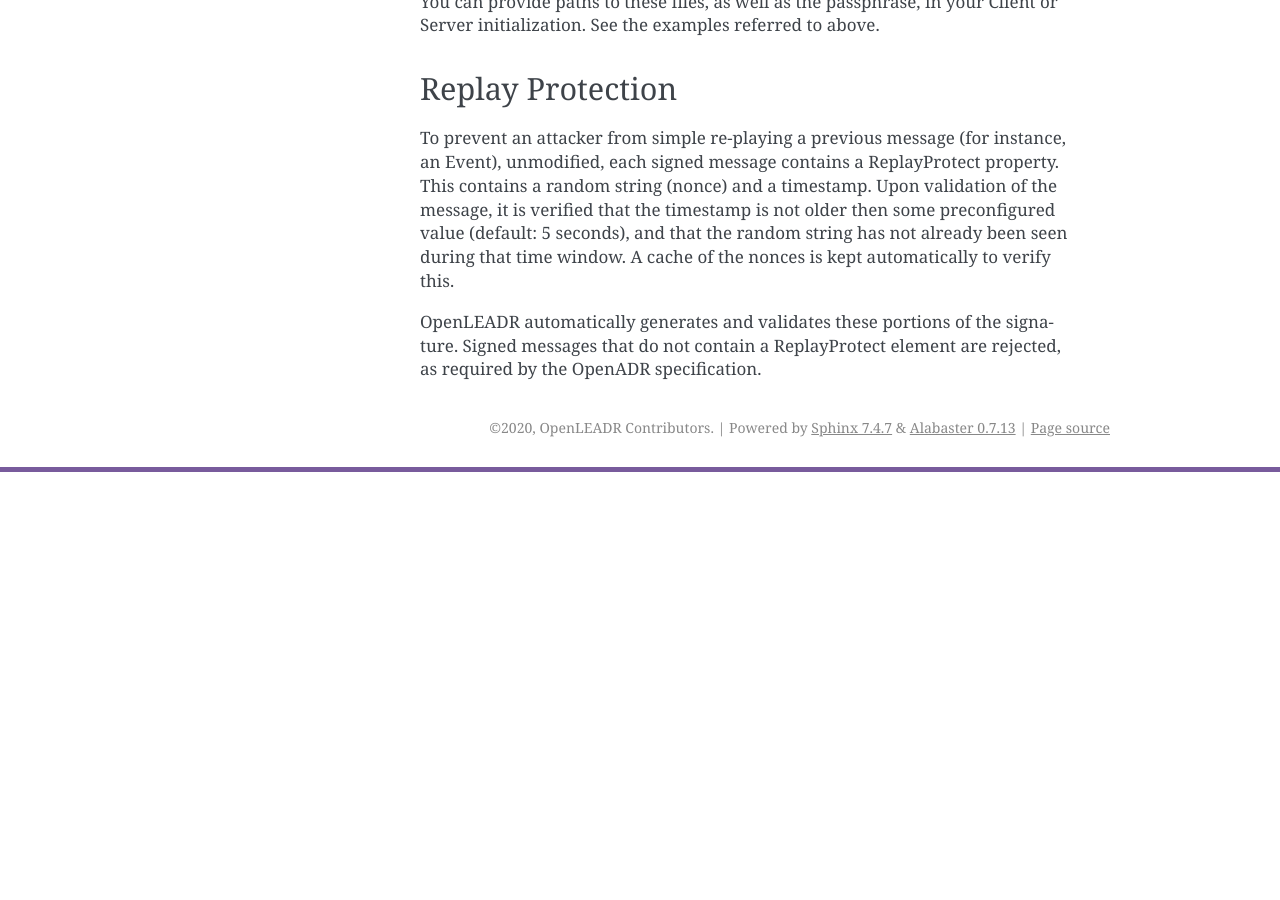
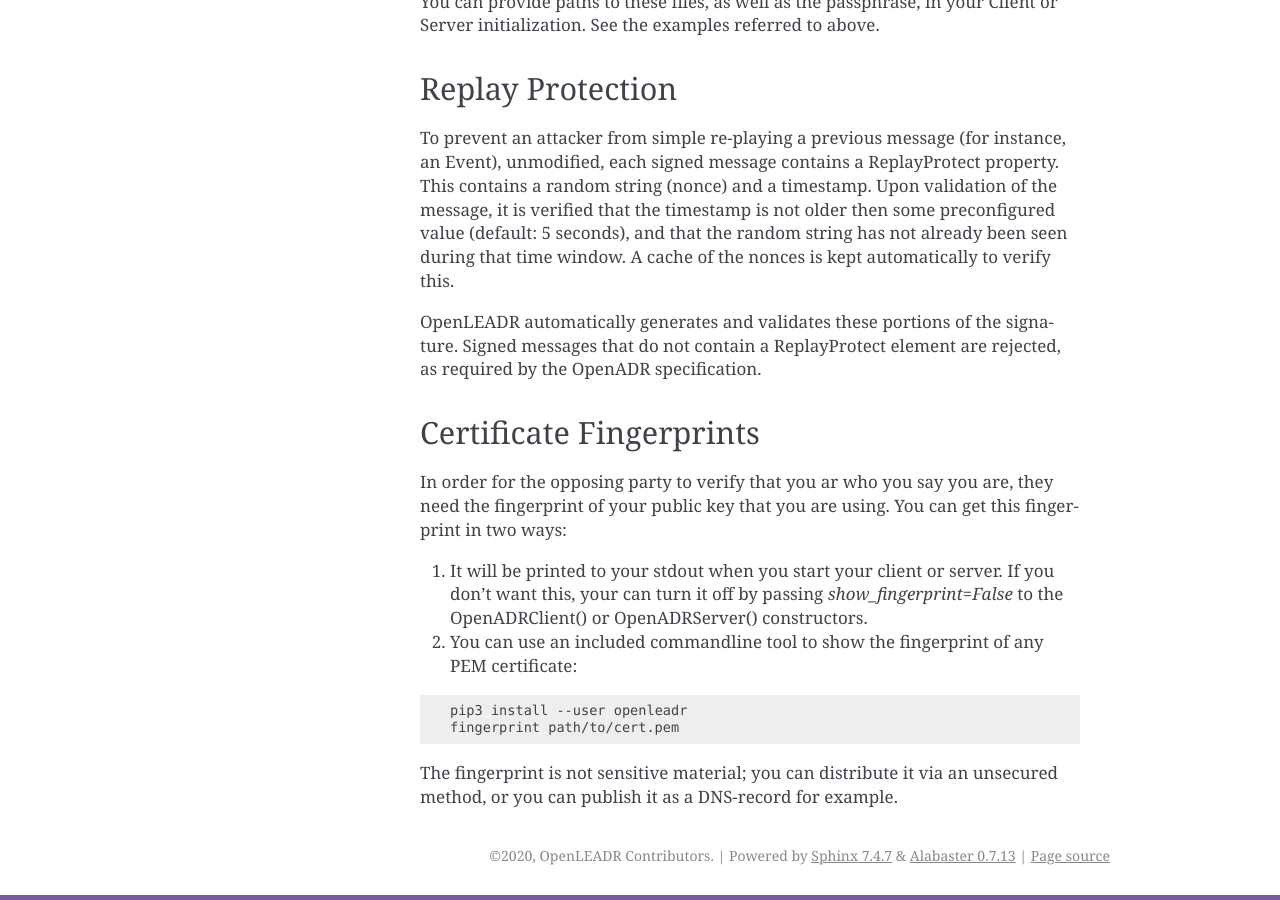
Before and after one commit to OpenLEADR/openleadr-python, a Sphinx documentation site: the page built from docs/message_signing.rst, in a window 1280 px wide and 900 px high, scrolled down 1042 px. Built offline with Sphinx 7.4.7, drawn with Linux system fonts in a browser that asks for light colours; some web fonts are replaced; the version number could not be read and is left out; before the commit the page ends 1514 px from its top, so only the background shows below that; some of the changed text lies outside the part shown.

Commit message:
Add two ways of showing the fingerprint Printing the fingerprint on startup to logging.INFO has two drawbacks:
1. With no default handlers, the user will not see INFO-level logging messages, which can be confusing.
2. If you don't want the fingerprint in your logs each time, there was no option to turn it off without raising the logging level.

This change will print the fingerprint to stdout by default, and this option can be turned off if so desired.
A user can also get their fingerprint using a command-line utility that they can run before running or building their client for the first time.

This is documented under Message Signing > Certificate Fingerprints.

```diff
--- a/docs/message_signing.rst
+++ b/docs/message_signing.rst
@@ -41,3 +41,19 @@ Replay Protection
 To prevent an attacker from simple re-playing a previous message (for instance, an Event), unmodified, each signed message contains a ReplayProtect property. This contains a random string (nonce) and a timestamp. Upon validation of the message, it is verified that the timestamp is not older then some preconfigured value (default: 5 seconds), and that the random string has not already been seen during that time window. A cache of the nonces is kept automatically to verify this.
 
 OpenLEADR automatically generates and validates these portions of the signature. Signed messages that do not contain a ReplayProtect element are rejected, as required by the OpenADR specification.
+
+
+Certificate Fingerprints
+------------------------
+
+In order for the opposing party to verify that you ar who you say you are, they need the fingerprint of your public key that you are using. You can get this fingerprint in two ways:
+
+1. It will be printed to your stdout when you start your client or server. If you don't want this, your can turn it off by passing `show_fingerprint=False` to the OpenADRClient() or OpenADRServer() constructors.
+2. You can use an included commandline tool to show the fingerprint of any PEM certificate:
+
+.. code-block:: bash
+
+    pip3 install --user openleadr
+    fingerprint path/to/cert.pem
+
+The fingerprint is not sensitive material; you can distribute it via an unsecured method, or you can publish it as a DNS-record for example.
--- a/setup.py
+++ b/setup.py
@@ -31,4 +31,5 @@ setup(name='openleadr',
       url='https://openleadr.elaad.io',
       packages=['openleadr', 'openleadr.service'],
       include_package_data=True,
-      install_requires=['xmltodict', 'aiohttp', 'apscheduler', 'jinja2', 'signxml-openadr>2.8.0'])
+      install_requires=['xmltodict', 'aiohttp', 'apscheduler', 'jinja2', 'signxml-openadr>2.8.0'],
+      entry_points={'console_scripts': ['fingerprint = openleadr.fingerprint:show_fingerprint']})
```
Also changed, not shown: docs/api/openleadr.rst (+8 -0 lines), 2 other files.
